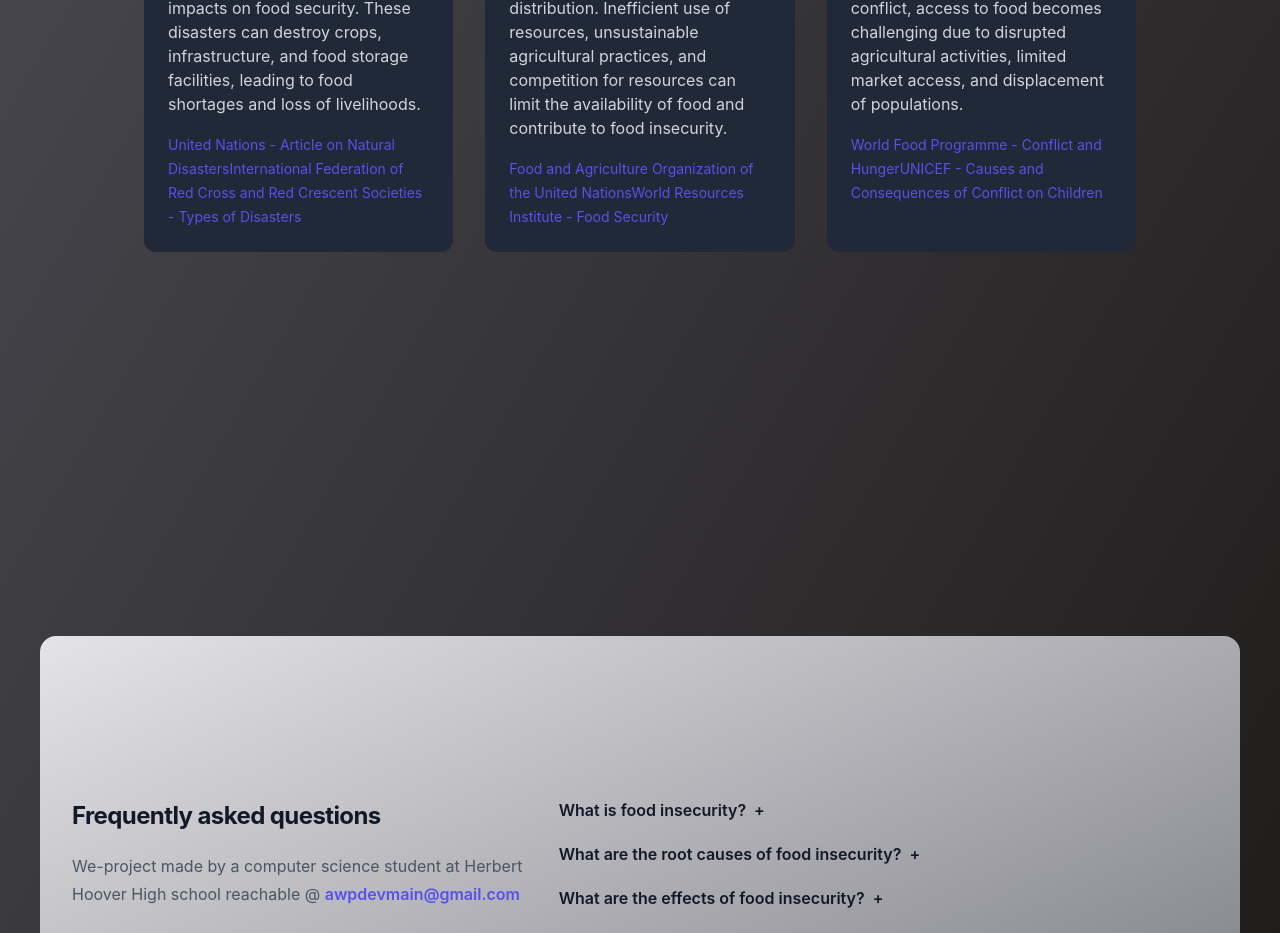
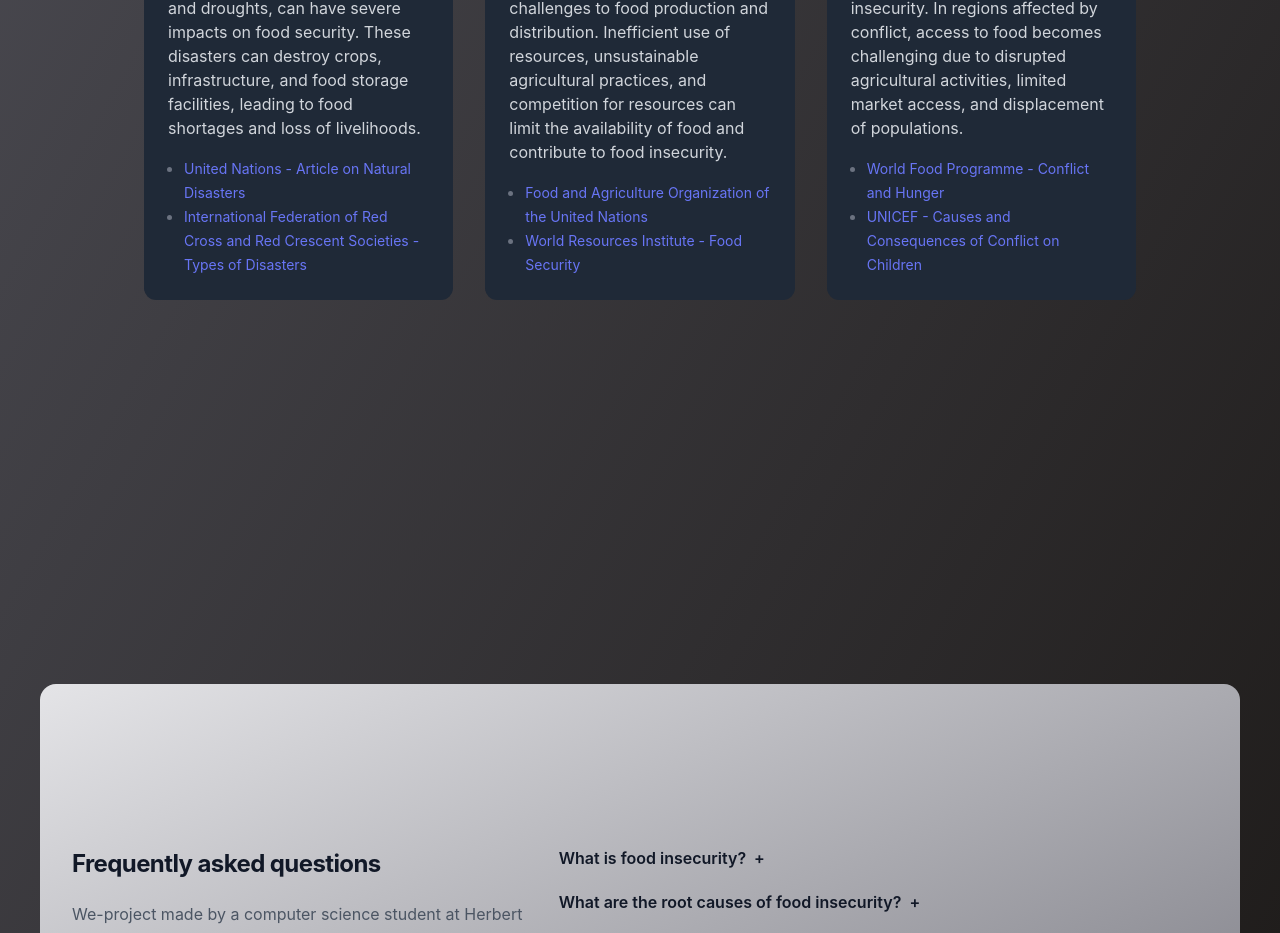
Before and after one commit to awp-git/njswe-prj, a Next.js app: page /causes in a window 1280 px wide. Shown: the part 980-1913 px from the top of the page. Built offline with nearby package versions, Linux system fonts and the light colour scheme; grey boxes are pictures that could not be loaded.

Commit message:
updated color of links + added seperator and disc

```diff
--- a/pages/causes.tsx
+++ b/pages/causes.tsx
@@ -132,17 +132,20 @@ export default function Causes() {
                   {cause.description}
                 </p>
                 <div className="mt-4">
+                  <ul className="list-disc pl-4 text-gray-500">
                     {cause.links.map((link, index) => (
+                      <li key={index}>
                         <a
-                      key={index}
                           href={link.url}
                           target="_blank"
                           rel="noopener noreferrer"
-                      className="text-sm text-indigo-600 hover:text-indigo-500"
+                          className="text-sm text-indigo-500 hover:text-indigo-400"
                         >
                           {link.label}
                         </a>
+                      </li>
                     ))}
+                  </ul>
                 </div>
               </div>
             ))}
--- a/pages/components/footer.tsx
+++ b/pages/components/footer.tsx
@@ -50,7 +50,7 @@ export default function Footer() {
                 We-project made by a computer science student at Herbert Hoover
                 High school reachable @{" "}
                 <a
-                  className="font-semibold text-indigo-600 hover:text-indigo-500"
+                  className="font-semibold text-indigo-500 hover:text-indigo-400"
                   href={`mailto:${email}`}
                   target="_blank"
                   rel="noopener noreferrer"
--- a/pages/impact.tsx
+++ b/pages/impact.tsx
@@ -1,5 +1,6 @@
 import Link from "next/link";
 import { useState } from "react";
+import * as React from "react";
 
 import Navbar from "./components/navbar";
 import Footer from "./components/footer";
@@ -152,15 +153,19 @@ export default function Impact() {
                     </p>
                     <div className="mt-4 space-x-4">
                       {impact.links.map((link, linkIndex) => (
+                        <React.Fragment key={linkIndex}>
+                          {linkIndex > 0 && (
+                            <span className="text-gray-300">•</span>
+                          )}
                           <a
-                          key={linkIndex}
                             href={link.href}
                             target="_blank"
                             rel="noopener noreferrer"
-                          className="text-sky-300 hover:text-sky-100"
+                            className="text-indigo-500 hover:text-indigo-400"
                           >
                             {link.label}
                           </a>
+                        </React.Fragment>
                       ))}
                     </div>
                   </>
```
Lines whose indentation alone changed are shown as unchanged.
